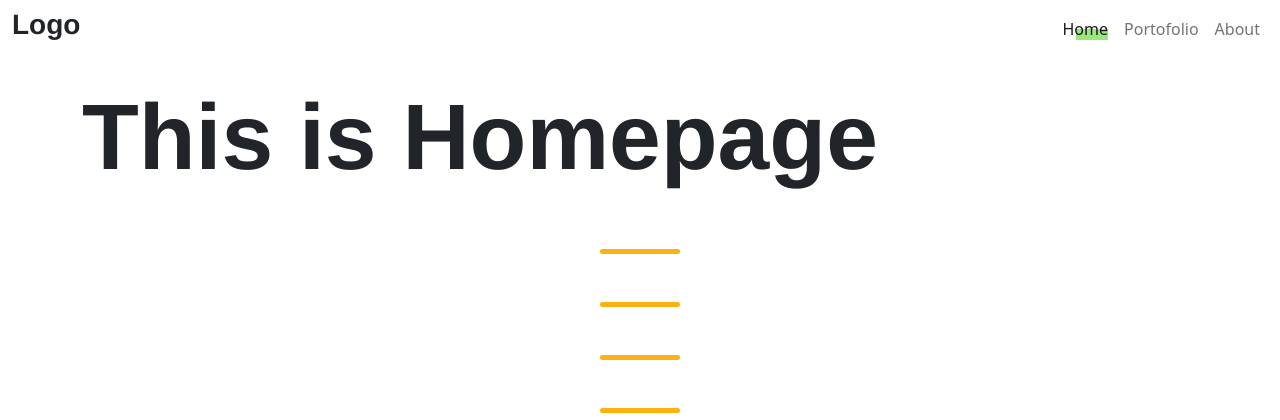
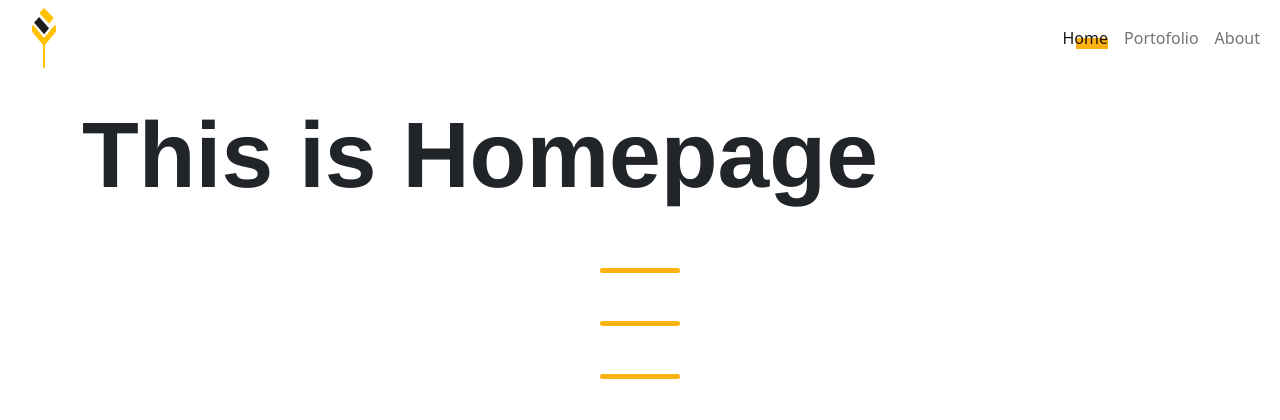
Before and after one commit to naufalgeraldi/yellowtable-creative, a PHP site: page /tambah/ in a window 1280 px wide. Shown: the top 420 px of the page. Run offline with PHP 8.4, Linux system fonts and the light colour scheme.

Commit message:
Ini ada yang ketinggalan, tapi navbar gepeng

```diff
--- a/css/style.css
+++ b/css/style.css
@@ -29,7 +29,7 @@
 
 .active span {
     background: linear-gradient(to right, rgba(0,0,0,0) 0%, rgba(0,0,0,0) 50%, rgba(0,0,0,0) 50%, rgba(0,0,0,0) 100%),
-    linear-gradient(to right, rgba(0,0,0,0) 0%, rgba(0,0,0,0) 30%, #9ae77b 30%, #9ae77b 100%);
+    linear-gradient(to right, rgba(0,0,0,0) 0%, rgba(0,0,0,0) 30%, #fcb212 30%, #fcb212 100%);
     background-size: 100% 50%;
     background-position: center top, center bottom;
     background-repeat: no-repeat;
--- a/template/header.php
+++ b/template/header.php
@@ -49,8 +49,7 @@
             </button>
             <div class="collapse navbar-collapse" id="navbarSupportedContent">
                 <ul class="navbar-nav me-auto mb-2 mb-lg-0">
-                    <h3>Logo</h3>
-                    <!-- <a href="index.php"><img src="" alt="" class="logo"></a> -->
+                    <a href="index.php"> <img src="img/Asset 2@2x.png" alt="Logo Agensi Keren" height="60" class="logo"></a>
                 </ul>
 
                 <ul class="navbar-nav">
```
